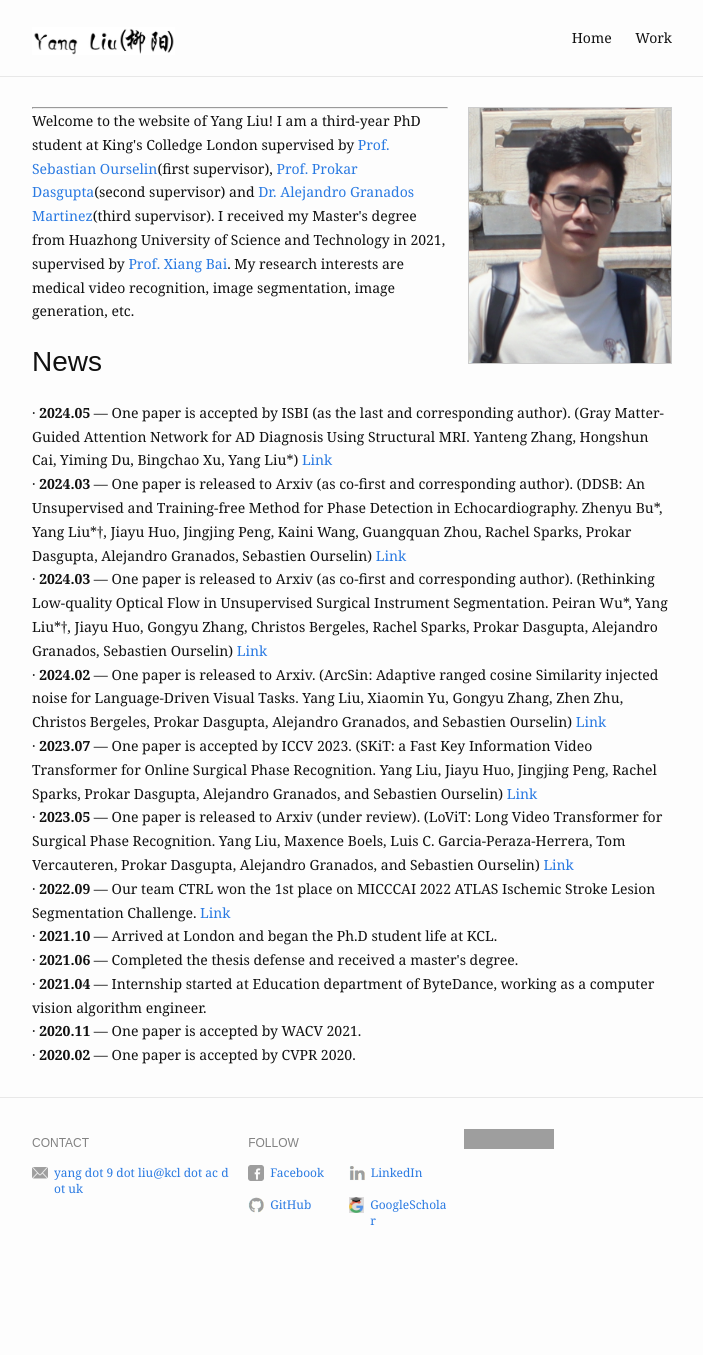
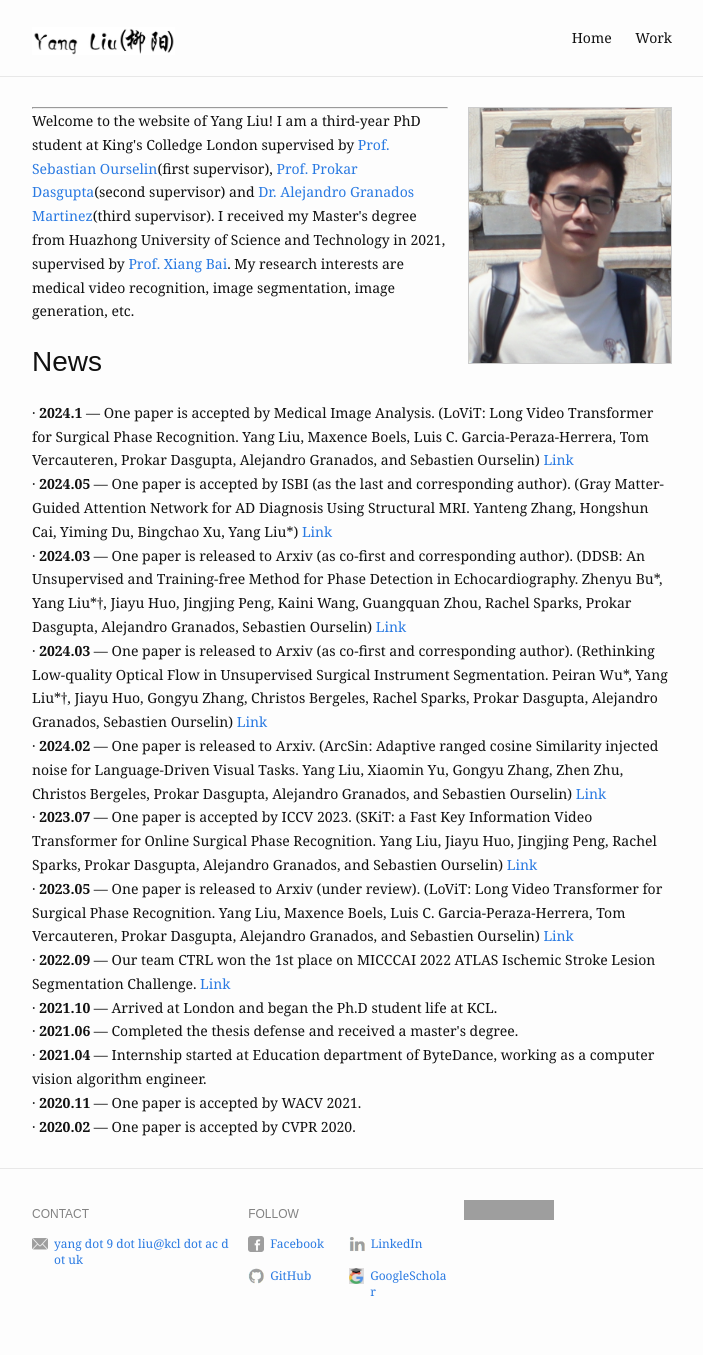
Before and after one commit to MRUIL/MRUIL.github.io, a Jekyll site: the page built from index.md, in a window 1280 px wide. Shown: the whole page, without its empty margins (288-991 px from the left). Built offline with Jekyll 4.4.1, drawn with Linux system fonts in a browser that asks for light colours; before the commit the page ends 1284 px from its top, so only the background shows below that; grey boxes are pictures that could not be loaded.

Commit message:
Update index.md

```diff
--- a/index.md
+++ b/index.md
@@ -4,6 +4,9 @@ profile_picture:
   src: /assets/img/profile_fig_v3.jpg
   alt: website picture
 news-items:
+  - title: 2024.10
+    description: "One paper is accepted by Medical Image Analysis. (LoViT: Long Video Transformer for Surgical Phase Recognition. Yang Liu, Maxence Boels, Luis C. Garcia-Peraza-Herrera, Tom Vercauteren, Prokar Dasgupta, Alejandro Granados, and Sebastien Ourselin) "
+    link: "https://arxiv.org/pdf/2305.08989.pdf"
   - title: 2024.05
     description: "One paper is accepted by ISBI (as the last and corresponding author). (Gray Matter-Guided Attention Network for AD Diagnosis Using Structural MRI. Yanteng Zhang, Hongshun Cai, Yiming Du, Bingchao Xu, Yang Liu*)"
     link: https://ieeexplore.ieee.org/abstract/document/10635472
```
